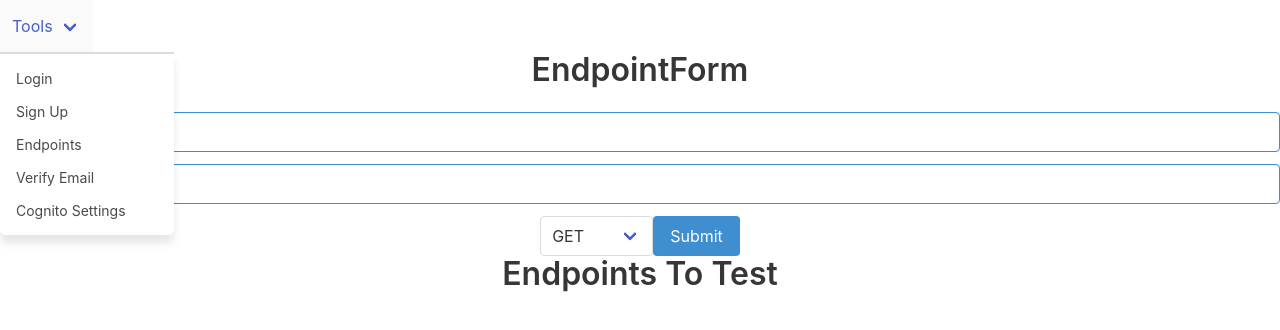
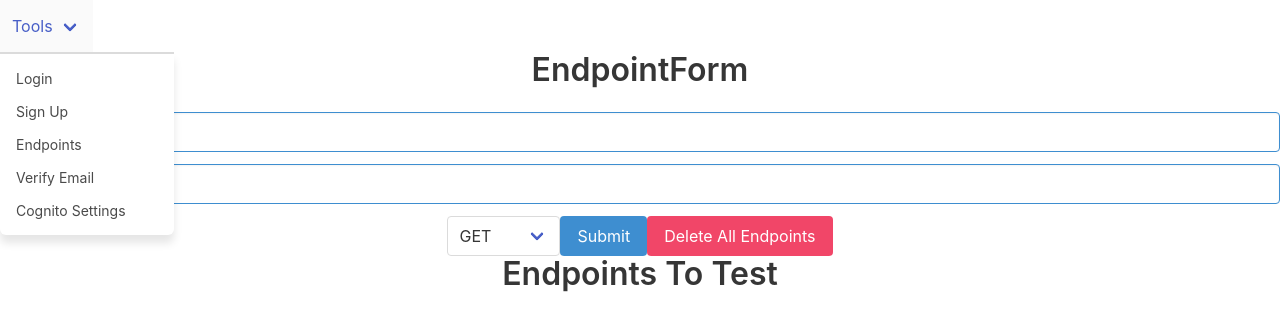
Before and after one commit to absolve-dev/aws-cognito-auth-tool, a React (Create React App) app: page /endpoints in a window 1280 px wide. Shown: the top 330 px of the page. Built offline with nearby package versions, Linux system fonts and the light colour scheme.

Commit message:
change get,set,remove local storage functions to arrow functions

```diff
--- a/src/containers/EndpointForm.js
+++ b/src/containers/EndpointForm.js
@@ -21,16 +21,17 @@ class EndpointForm extends Component {
         }
     }
 
-    getEndpointsInLocalStorage(){
+    getEndpointsInLocalStorage = () => {
         return JSON.parse(localStorage.getItem("endpoints"))
     }
 
-    setEndpointsInLocalStorage(endpoints){
+    setEndpointsInLocalStorage = (endpoints) => {
         localStorage.setItem("endpoints",JSON.stringify(endpoints))
         return this.getEndpointsInLocalStorage()
     }
 
-    removeEndpointsInLocalStorage(){
+    removeEndpointsInLocalStorage = () => {
+        this.setState({endpoints:[]})
         localStorage.removeItem("endpoints")
     }
 
@@ -92,6 +93,7 @@ class EndpointForm extends Component {
                     </select>
                 </div>
                 <a className="button is-info" onClick={this.handleSubmit}>Submit</a>
+                <a className="button is-danger" onClick={this.removeEndpointsInLocalStorage}>Delete All Endpoints</a>
                 <EndpointLists endpoints={this.state.endpoints}/>
             </div>
         );
```
